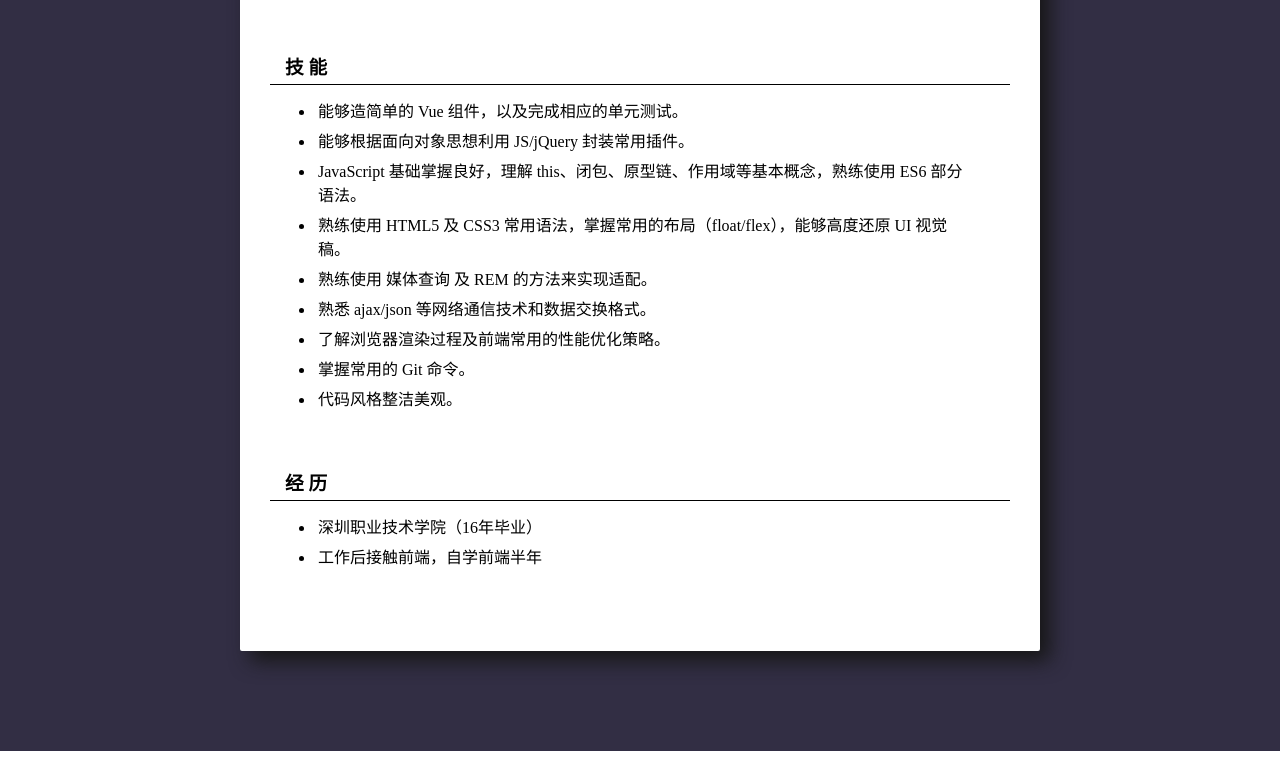
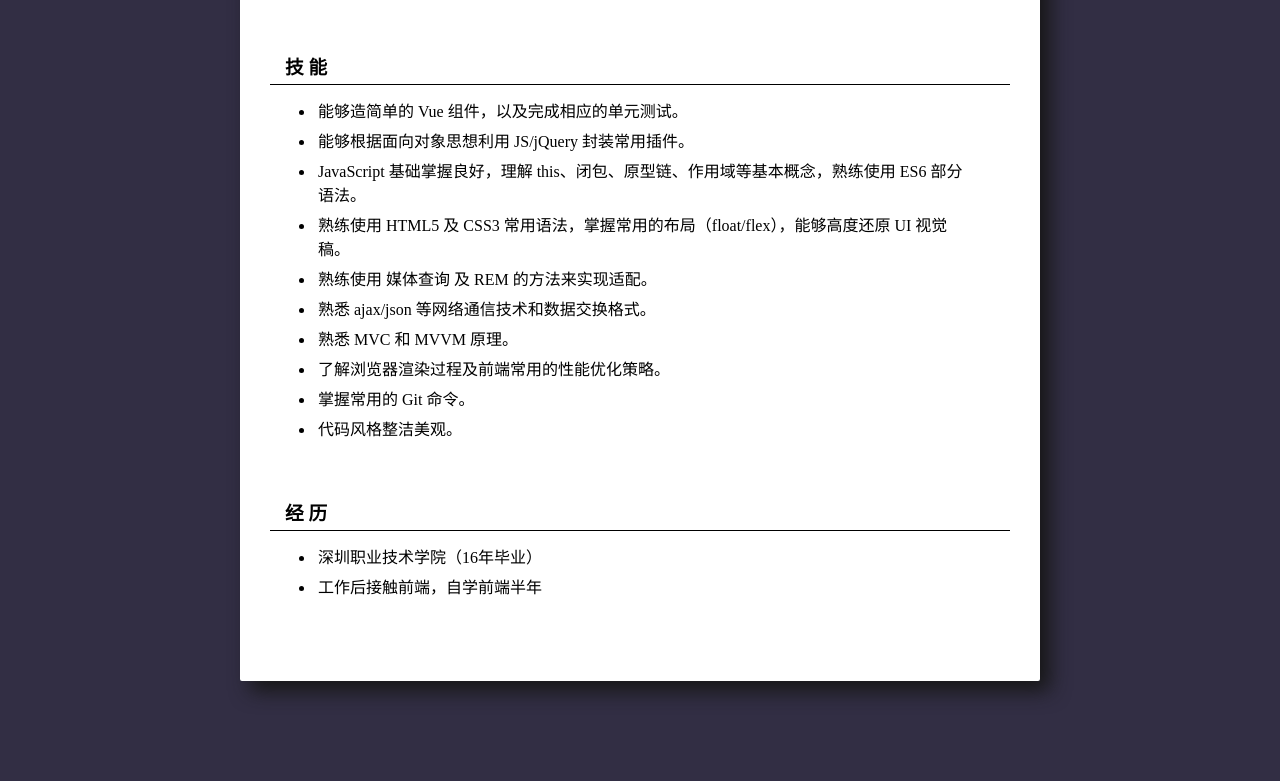
Before and after one commit to yojinlll/19, a plain HTML site: page index.html in a window 1280 px wide. Shown: the part 1649-2430 px from the top of the page. Before the commit the page ends 2400 px from the top, so only its background shows below. Drawn offline with Linux system fonts and the light colour scheme.

Commit message:
更新 3

```diff
--- a/index.html
+++ b/index.html
@@ -135,6 +135,7 @@
           <li>熟练使用 HTML5 及 CSS3 常用语法，掌握常用的布局（float/flex），能够高度还原 UI 视觉稿。</li>
           <li>熟练使用 媒体查询 及 REM 的方法来实现适配。</li>
           <li>熟悉 ajax/json 等网络通信技术和数据交换格式。</li>
+          <li>熟悉 MVC 和 MVVM 原理。</li>
           <li>了解浏览器渲染过程及前端常用的性能优化策略。</li>
           <li>掌握常用的 Git 命令。</li>
           <li>代码风格整洁美观。</li>
```
Also changed, not shown: 1 other file.
